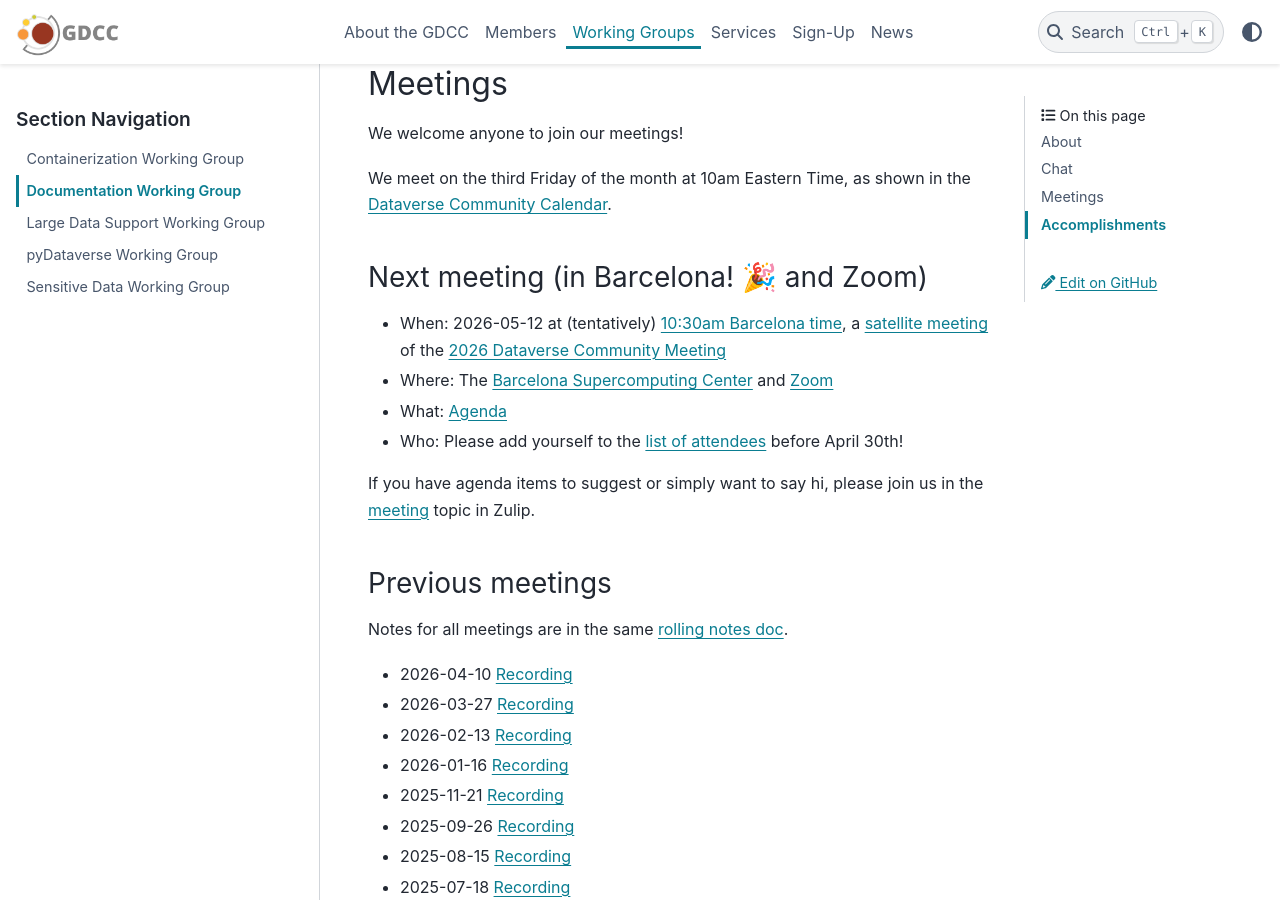
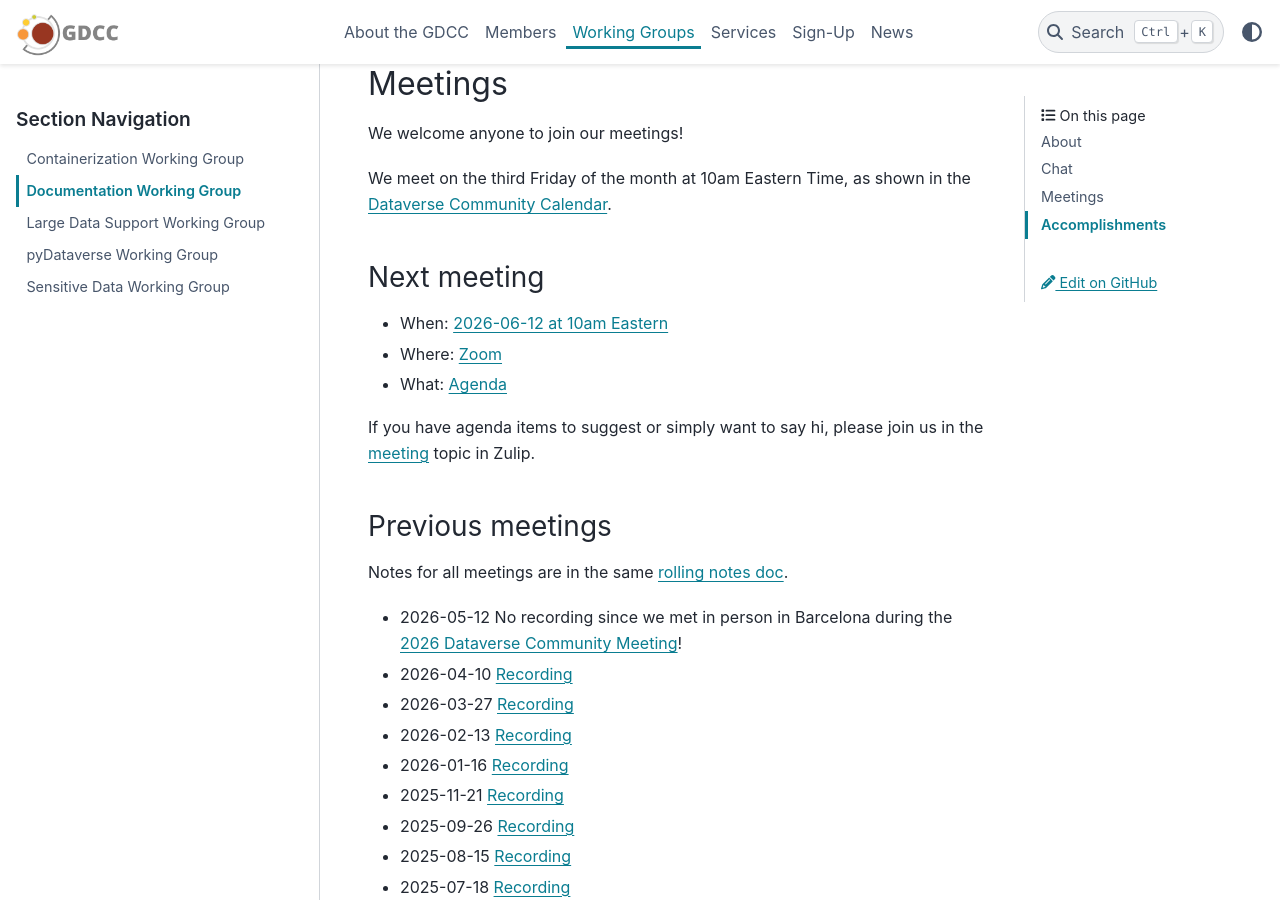
Before and after one commit to gdcc/www.gdcc.io, a Sphinx documentation site: the page built from source/working-groups/documentation.md, in a window 1280 px wide and 900 px high, scrolled down 540 px. Built offline with Sphinx 7.4.7 and the PyData theme 0.15.4, drawn with Linux system fonts in a browser that asks for light colours.

Commit message:
add next meeting

```diff
--- a/source/working-groups/documentation.md
+++ b/source/working-groups/documentation.md
@@ -16,12 +16,11 @@ We welcome anyone to join our meetings!
 
 We meet on the third Friday of the month at 10am Eastern Time, as shown in the [Dataverse Community Calendar](https://calendar.google.com/calendar/embed?src=c_udn4tonm401kgjjre4jl4ja0cs%40group.calendar.google.com&ctz=America%2FNew_York).
 
-### Next meeting (in Barcelona! 🎉 and Zoom)
+### Next meeting
 
-- When: 2026-05-12 at (tentatively) [10:30am Barcelona time](https://time.is/compare/1030_12_May_2026_in_Barcelona), a [satellite meeting](https://dcm2026.com/general-information/) of the [2026 Dataverse Community Meeting](https://dcm2026.com)
-- Where: The [Barcelona Supercomputing Center](https://www.bsc.es) and [Zoom](https://harvard.zoom.us/j/92654640205?pwd=43COJ82rJMAKZ179tjMDDTHPOO63KT.1)
+- When: [2026-06-12 at 10am Eastern](https://time.is/compare/10am_12_June_2026_in_Boston)
+- Where: [Zoom](https://harvard.zoom.us/j/92654640205?pwd=43COJ82rJMAKZ179tjMDDTHPOO63KT.1)
 - What: [Agenda](https://docs.google.com/document/d/1dX8ktajVsRDk-MDF-yHWV0f4vIe8U3DWrSzIerVGlF8/edit?usp=sharing)
-- Who: Please add yourself to the [list of attendees](https://docs.google.com/document/d/1uQIZtN6yuqH2XlcfRxNKa3KGvbsxT-fHIUZzKOZGR2k/edit?usp=sharing) before April 30th!
 
 If you have agenda items to suggest or simply want to say hi, please join us in the [meeting](https://dataverse.zulipchat.com/#narrow/channel/446770-docs/topic/doc.20group.20meeting/with/562700970) topic in Zulip.
 
@@ -29,6 +28,7 @@ If you have agenda items to suggest or simply want to say hi, please join us in
 
 Notes for all meetings are in the same [rolling notes doc](https://docs.google.com/document/d/1dX8ktajVsRDk-MDF-yHWV0f4vIe8U3DWrSzIerVGlF8/edit?usp=sharing).
 
+- 2026-05-12 No recording since we met in person in Barcelona during the [2026 Dataverse Community Meeting](https://dcm2026.com)!
 - 2026-04-10 [Recording](https://harvard.zoom.us/rec/share/4p2zyVNPly70PF1rOtfHqbpiNs6eQPzgb8Uie6tGZhBN4G3ni3tEq4GAOlwDG3AJ.tuDbtxxtOC3-NBLW)
 - 2026-03-27 [Recording](https://harvard.zoom.us/rec/share/ghBEwjqV83F5y2Ms49kFIAQoPgpUEDQoiaeutZZ4NaAQC8MAKzRt3_ClDBKZuKPy.Lj50jKzA39wX39Dy)
 - 2026-02-13 [Recording](https://harvard.zoom.us/rec/share/5R2mRuROOrTb-rO-RJprGI8kL5A7nRVLOXOfp8uUCEHvbGIRHuEVja6QoP8tVs_g.D-XxOrftnJX6qDHl)
```
